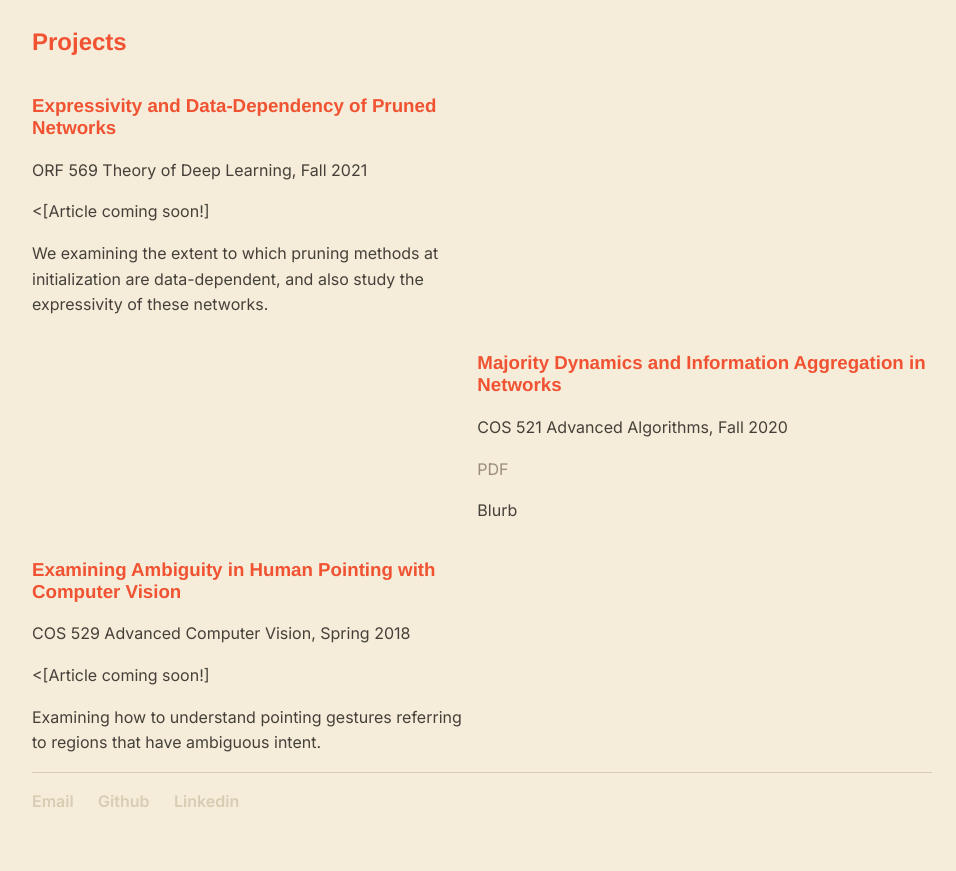
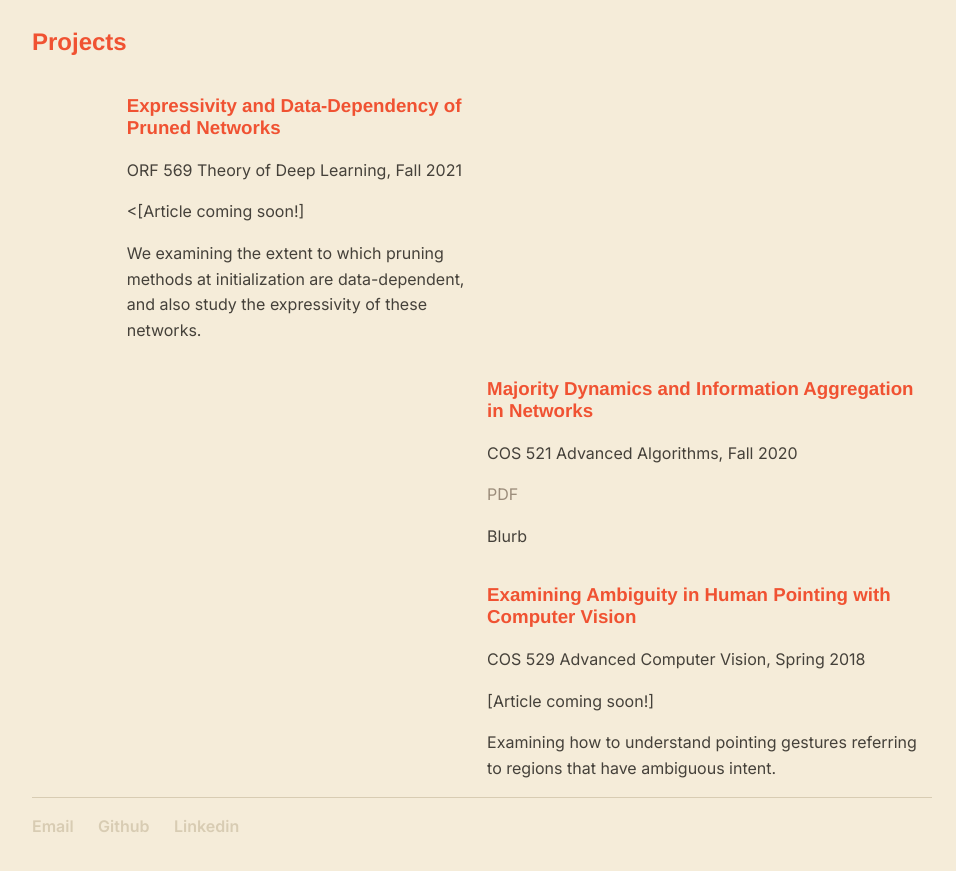
Before and after one commit to arjun-mani/arjun-mani.github.io, a Jekyll site: the page built from index.html, in a window 1280 px wide and 900 px high, scrolled down 1679 px. Shown: the top 871 px of the window, without its empty margins (160-1116 px from the left). Built offline with Jekyll 4.4.1, drawn with Linux system fonts in a browser that asks for light colours; some web fonts are replaced.

Commit message:
Update index.html

```diff
--- a/index.html
+++ b/index.html
@@ -73,6 +73,8 @@ title: Home
 
 <div class="divTableRow">
 	<div class="divTableCell">
+	</div>
+	<div class="divTableCell">
 		<h3>Expressivity and Data-Dependency of Pruned Networks</h3>
 		<p>ORF 569 Theory of Deep Learning, Fall 2021</p>
 		<p><[Article coming soon!]</p>
@@ -81,6 +83,8 @@ title: Home
 </div>
 
 <div class="divTableRow">
+	<div class="divTableCell">
+	</div>
 	<div class="divTableCell">
 		<h3>Majority Dynamics and Information Aggregation in Networks</h3>
 		<p>COS 521 Advanced Algorithms, Fall 2020</p>
@@ -92,9 +96,11 @@ title: Home
 
 <div class="divTableRow">
 	<div class="divTableCell">
+	</div>
+	<div class="divTableCell">
 		<h3>Examining Ambiguity in Human Pointing with Computer Vision</h3>
 		<p>COS 529 Advanced Computer Vision, Spring 2018</p>
-		<p><[Article coming soon!]</p>
+		<p>[Article coming soon!]</p>
 		<p>Examining how to understand pointing gestures referring to regions that have ambiguous intent.</p>
 	</div>
 </div>
```
